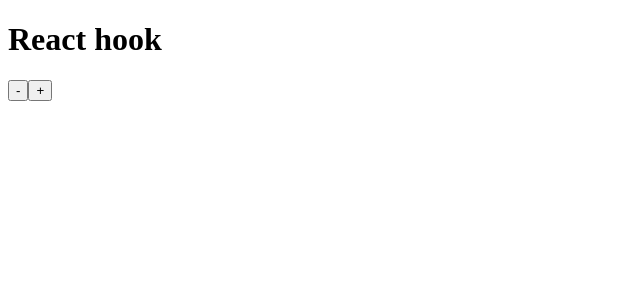
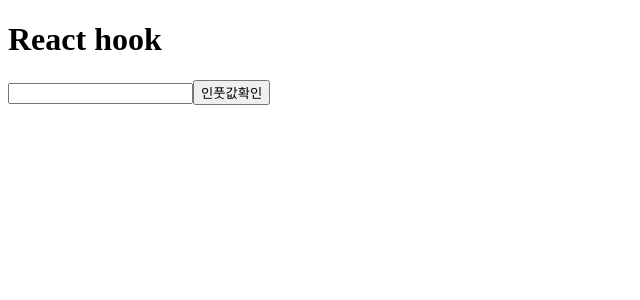
Before and after one commit to minechoo/react19_basic, a React (Vite) app: page / in a window 1280 px wide. Shown: the top 300 px of the page, without its empty margins (0-640 px from the left). Built offline with nearby package versions, Linux system fonts and the light colour scheme.

Commit message:
useRef를 통해 돔요소를 참조객체에 담고 활용

```diff
--- a/src/App.jsx
+++ b/src/App.jsx
@@ -2,38 +2,28 @@ import { useRef } from 'react';
 import './app.css';
 
 function App() {
-	const num = useRef(0);
-	console.log(num);
-
-	const minus = () => {
-		num.current = num.current - 1;
-		console.log(num);
-	};
-	const plus = () => {
-		num.current = num.current + 1;
-		console.log(num);
-	};
+	const inputRef = useRef(null);
 
 	return (
 		<>
 			<h1>React hook</h1>
-			<button onClick={minus}>-</button>
-			<button onClick={plus}>+</button>
+			{/* 빈 참조객체를 언하는 돔요소에 연결결 */}
+			<input type='text' ref={inputRef} />
+			{/* 버튼을 클릭하기 전까지는 input요소의 값을 확인 불가능하고 해당 input에 변경되는 value값은 리액트가 관리하지 않음 - 비제어 컴포넌트 */}
+			<button onClick={() => console.log(inputRef.current.value)}>인풋값확인</button>
 		</>
 	);
 }
 export default App;
 /*
-  useRef : 화면 렌더링에 직접적으로 관여하지 않는 덜 중요한 데이터를 상태가 아닌 참조객체로 관리하기 위한 훅
-  - 덜 중요한 데이터를 상태에 담으면 계속해서 재랜더링이 발생하기 때문에 비효율적
-  - 그렇다고 일반변수에 담으면 컴포넌트가 재 호출될때마다 해당 값이 사라짐
-  - useRef로 생성한 참조객체에 담아놓은 값은 컴포넌트가 재호출되더라도 값이 유지가됨
-  - 값이 유지가되는것 뿐 해당 값이 변경되도 컴포넌트를 재랜더링 처리하진 않음
+  리액트에서 폼 데이터를 관리하는 2가지 방법
+  1. 비제어 컴포넌트
+  : useRef로 폼 값을 담아놓고 필요할때마다 useRef에 있는 폼의 값을 직접 추출해서 활용하는 방법
+  : 장점 - 일반 HTML, JS 개발하듯이 개발로직이 직관적
+  : 단점 - 관리해야될 폼 데이터가 많아질수록 개발자가 일일이 수동으로 처리해야될 값도 많아짐
 
-  useRef를 통한 참조객체를 활용하는 사례
-  - 돔요소를 직접 선택하기 위해서 JSX요소를 참조
-  - 화면 렌더링에 직접적인 관여를 하는 데이터는 아니지만 모션등 부가적인 로직처리를 위해 기억해야되는 값을 참조
-
-  useRef 사용법
-  const 참조객채명 = useRef(초기값) --> {current: 초기값}
+  2. 제어 컴포넌트 (리액트에서는 해당 방식 추천)
+  : 폼의 값 자체를 state에 담아둠
+  : 장점 - 리액트가 실시간으로 폼의 데이터의 변경사항을 추적가능
+  : 단점 - 개발로직이 비제어 컴포넌트 방식에 비해서는 구조가 복잡하고 컴포넌트의 재 랜더링을 많이 발생 시킴
 */
```
